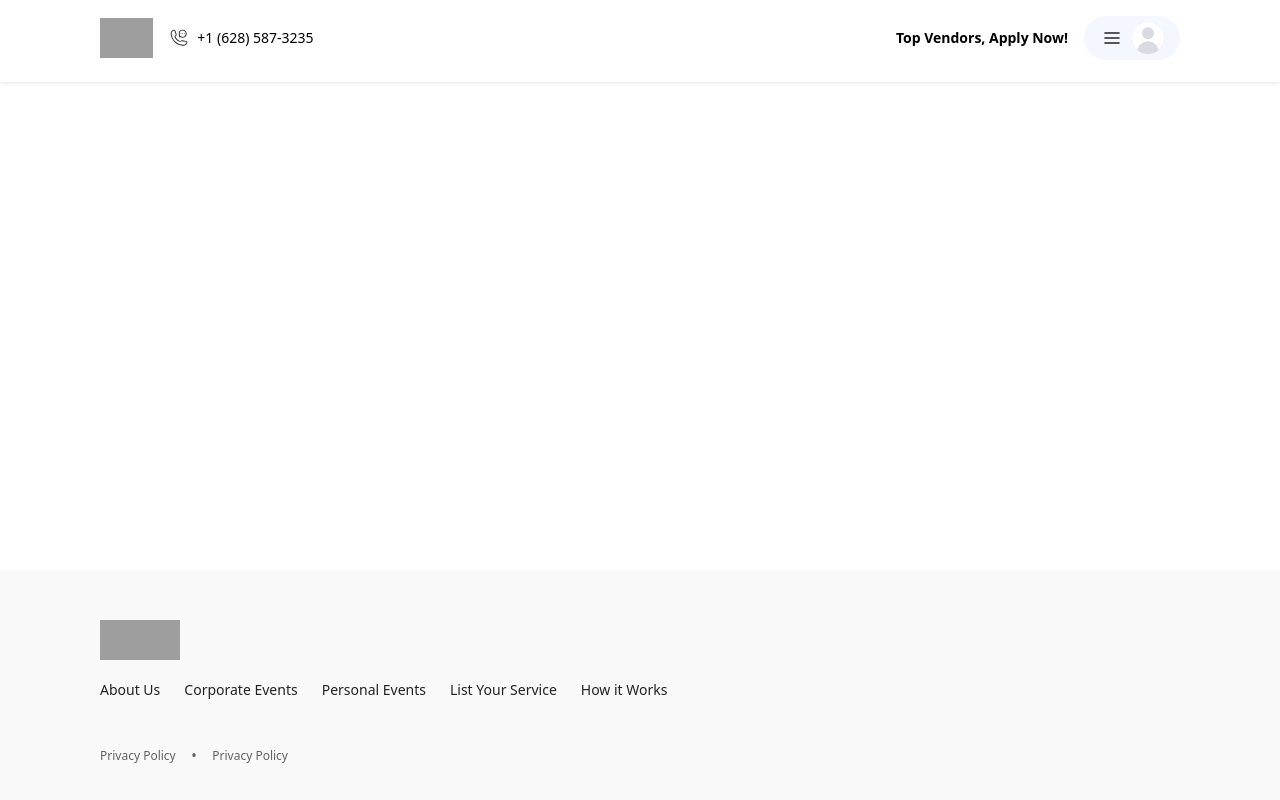
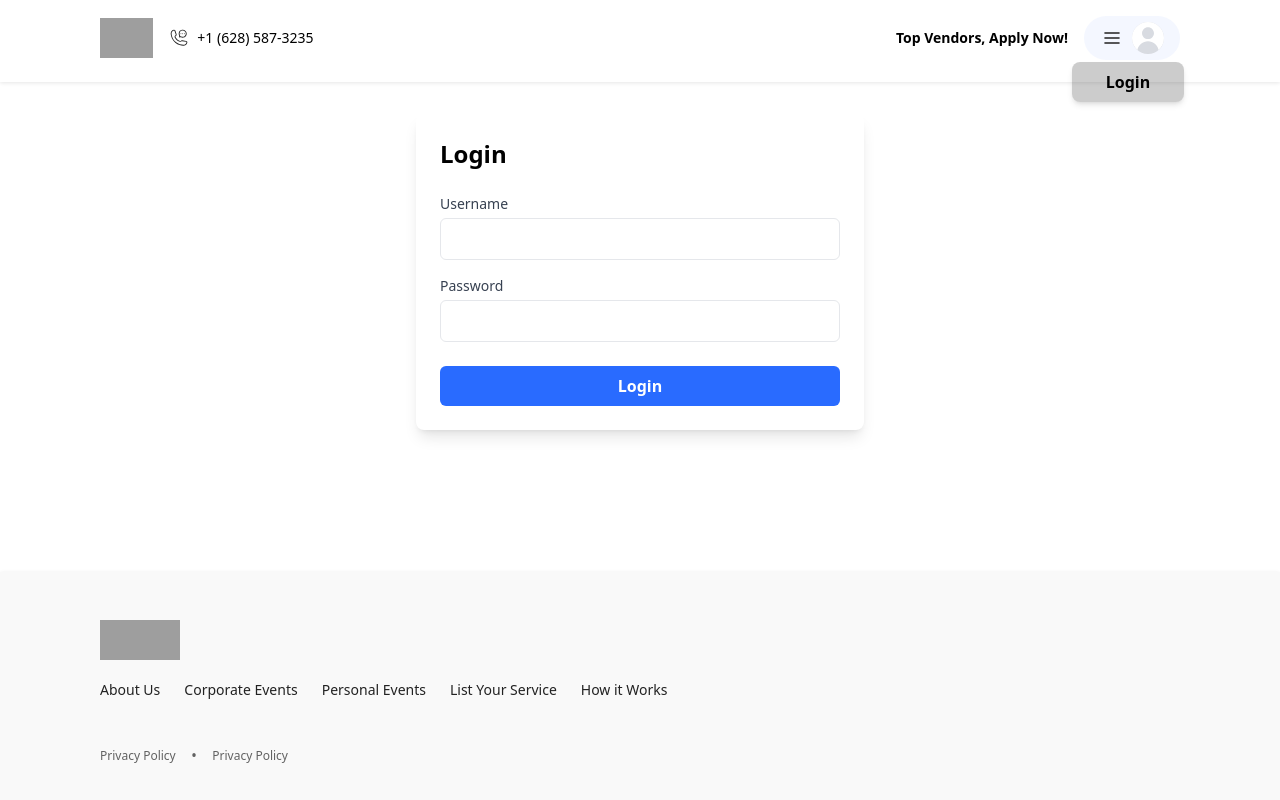
Before and after one commit to infas03/blog-assesment, a Nuxt app: page /login in a window 1280 px wide. Both pictures are taken after a click on the button 1148 px from the left and 38 px from the top of the page. Built offline with nearby package versions, Linux system fonts and the light colour scheme; grey boxes are pictures that could not be loaded.

Commit message:
login form and auth state done

```diff
--- /dev/null
+++ b/components/auth/LoginForm.vue
@@ -0,0 +1,58 @@
+<template>
+  <div class="bg-white p-6 rounded-lg shadow-lg max-w-md w-full">
+    <h1 class="text-2xl font-bold mb-6">Login</h1>
+    <form @submit.prevent="handleSubmit">
+      <div class="mb-4">
+        <label for="username" class="block text-sm font-medium text-gray-700">Username</label>
+        <input
+          id="username"
+          v-model="loginPayload.username"
+          type="text"
+          class="mt-1 block w-full border rounded-md px-3 py-2 focus:ring-blue-500 focus:border-blue-500"
+        />
+      </div>
+      <div class="mb-6">
+        <label for="password" class="block text-sm font-medium text-gray-700">Password</label>
+        <input
+          id="password"
+          v-model="loginPayload.password"
+          type="password"
+          class="mt-1 block w-full border rounded-md px-3 py-2 focus:ring-blue-500 focus:border-blue-500"
+        />
+      </div>
+      <button
+        type="submit"
+        class="w-full bg-blue1 text-white font-semibold py-2 px-4 rounded-md hover:bg-blue-600"
+      >
+        Login
+      </button>
+    </form>
+    <p v-if="errorMessage" class="text-red-500 mt-4">{{ errorMessage }}</p>
+  </div>
+</template>
+
+<script setup lang="ts">
+import { ref } from "vue";
+import type { LoginPayload } from "~/types/auth";
+
+const props = defineProps({
+  onLogin: {
+    type: Function,
+    required: true,
+  },
+});
+
+const loginPayload = ref<LoginPayload>({
+  username: "",
+  password: "",
+});
+
+const errorMessage = ref("");
+
+const handleSubmit = () => {
+  const success = props.onLogin(loginPayload.value);
+  if (!success) {
+    errorMessage.value = "Invalid username or password.";
+  }
+};
+</script>
--- a/components/layout/Header.vue
+++ b/components/layout/Header.vue
@@ -1,40 +1,85 @@
 <template>
   <header class="w-full shadow-header-shadow py-4 h-[82px]">
     <div class="max-w-[1280px] mx-auto flex justify-between items-center px-4 sm:px-8 lg:px-[100px]">
-      <!-- Left Section -->
       <div class="flex flex-row gap-x-4 items-center">
-        <img @click="navigateToHome" src="assets/images/Brand.png" alt="Brand Logo" class="h-10 w-auto cursor-pointer" />
+        <img @click="navigateToHome" src="assets/images/Brand.png" alt="Brand Logo"
+          class="h-10 w-auto cursor-pointer" />
         <div class="flex flex-row gap-x-2">
           <Call class="text-xl hidden md:flex" />
           <p class="text-sm hidden md:flex">+1 (628) 587-3235</p>
         </div>
       </div>
 
-      <!-- Right Section -->
       <div class="flex flex-row gap-x-4 items-center">
         <p class="text-sm font-semibold hidden md:flex">Top Vendors, Apply Now!</p>
-        <div class="flex flex-row gap-x-2 bg-[#296BFF0D] px-4 py-1.5 rounded-[40px]">
+        <div class="flex flex-row gap-x-2 bg-[#296BFF0D] px-4 py-1.5 rounded-[40px]" ref="dropdownRef">
           <button>
             <Menu class="text-2xl" />
           </button>
-          <button>
+          <button @click="toggleDropdown" class="relative">
             <User class="text-2xl text-gray-300" />
+            <div v-if="isDropdownOpen" class="absolute top-10 -right-5 bg-black/20 shadow-md rounded-lg w-28">
+              <ul>
+                <li v-if="isAuthenticated" class="px-4 py-2 hover:bg-red-400 hover:rounded-lg cursor-pointer font-bold" @click="handleLogout">
+                  Logout
+                </li>
+                <li v-else class="px-4 py-2 hover:bg-green-400 hover:rounded-lg cursor-pointer font-bold" @click="handleLogin">
+                  Login
+                </li>
+              </ul>
+            </div>
           </button>
         </div>
       </div>
+
+
     </div>
   </header>
 </template>
 
 <script setup>
+import { ref, computed, onMounted, onBeforeUnmount } from 'vue';
 import Call from '~/assets/icons/Call.svg';
 import Menu from '~/assets/icons/Menu.svg';
 import User from '~/assets/icons/User.svg';
 import { useRouter } from 'vue-router';
+import { useAuthStore } from '~/store/auth';
 
 const router = useRouter();
+const authStore = useAuthStore();
+
+const isDropdownOpen = ref(false);
+const dropdownRef = ref(null);
+
+const isAuthenticated = computed(() => authStore.isAuthenticated);
+
+const toggleDropdown = () => {
+  isDropdownOpen.value = !isDropdownOpen.value;
+};
+
+const closeDropdown = (event) => {
+  if (dropdownRef.value && !dropdownRef.value.contains(event.target)) {
+    isDropdownOpen.value = false;
+  }
+};
+
+onMounted(() => {
+  document.addEventListener('click', closeDropdown);
+});
+onBeforeUnmount(() => {
+  document.removeEventListener('click', closeDropdown);
+});
 
 const navigateToHome = () => {
   router.push(`/`);
 };
+
+const handleLogin = () => {
+  router.push(`/login`);
+};
+
+const handleLogout = () => {
+  authStore.logout();
+  router.push("/login");
+};
 </script>
--- /dev/null
+++ b/pages/login/index.vue
@@ -0,0 +1,23 @@
+<template>
+  <div class="flex items-center justify-center">
+    <LoginForm :onLogin="handleLogin" />
+  </div>
+</template>
+
+<script setup lang="ts">
+import { useRouter } from "vue-router";
+import LoginForm from "~/components/auth/LoginForm.vue";
+import { useAuthStore } from "@/store/auth";
+import type { LoginPayload } from "~/types/auth";
+
+const authStore = useAuthStore();
+const router = useRouter();
+
+const handleLogin = (payload: LoginPayload): boolean => {
+  const success = authStore.login(payload);
+  if (success) {
+    router.push("/");
+  }
+  return success;
+};
+</script>
--- /dev/null
+++ b/store/auth.ts
@@ -0,0 +1,29 @@
+import { defineStore } from "pinia";
+import type { LoginPayload, User } from "~/types/auth";
+
+export const useAuthStore = defineStore("auth", {
+  state: () => ({
+    user: null as User | null,
+    token: null as string | null,
+    isAuthenticated: false,
+  }),
+  actions: {
+    login(payload: LoginPayload): boolean {
+      const { username, password } = payload;
+
+      if (username === "admin" && password === "password") {
+        this.user = { id: 1, username: "admin", role: "admin" };
+        this.token = "mockToken123";
+        this.isAuthenticated = true;
+        return true;
+      }
+
+      return false;
+    },
+    logout() {
+      this.user = null;
+      this.token = null;
+      this.isAuthenticated = false;
+    },
+  },
+});
--- a/tailwind.config.js
+++ b/tailwind.config.js
@@ -16,7 +16,8 @@ export default {
         gray1: '#6C757D',
         gray2: '#495057',
         gray3: '#6C757D',
-        lightGray: '#F9F9F9'
+        lightGray: '#F9F9F9',
+        blue1: '#296BFF'
       },
     },
   },
--- /dev/null
+++ b/types/auth.ts
@@ -0,0 +1,11 @@
+
+export interface User {
+  id: number;
+  username: string;
+  role: string;
+}
+
+export interface LoginPayload {
+  username: string;
+  password: string;
+}
```
